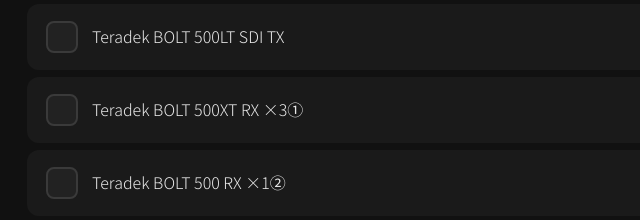
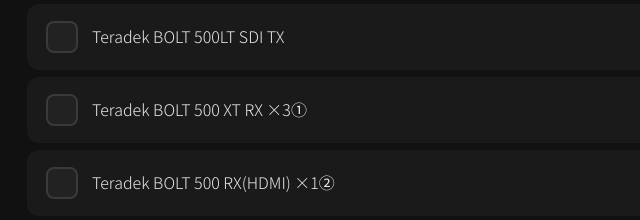
Before and after one commit to kaomai530-dev/Gear-Estimate, a plain HTML site: page index.html in a window 1280 px wide. Shown: the part 5366-5586 px from the top of the page, 263-903 px from the left. Drawn offline with nearby package versions, Linux system fonts and the light colour scheme.

Commit message:
Update index.html

```diff
--- a/index.html
+++ b/index.html
@@ -503,7 +503,7 @@ const GEAR_DATA = [
   { cat:"シネレンズ / DZOFilm (EFマウント)", items:["DZOFilm Vespid PRIME 25mm","DZOFilm Vespid PRIME 35mm","DZOFilm Vespid PRIME 50mm","DZOFilm Vespid PRIME 75mm","DZOFilm Vespid PRIME 100mm","DZOFilm Vespid PRIME 125mm","80φクランプアダプター","E-EFマウント変換","CANON EF8-15 T4 (FishEye)"]},
   { cat:"マットボックス / フィルター (4×5.65)", items:["LMB-15 (3stage)","ND0.3 (4×5.65)","ND0.6 (4×5.65)","BlackPromist (4×5.65)"]},
   { cat:"フォーカス / モニター", items:["Tilta Nucleus M focus","TV-logic F-5A","SmallHD 502","SmallHD indie 7","Tilta Nucleus Auto Focus Adapter (E to PL)"]},
-  { cat:"ワイヤレス伝送", items:["Teradek BOLT 500XT TX①","Teradek BOLT 500 TX②","Teradek BOLT 500LT SDI TX","Teradek BOLT 500XT RX ×3①","Teradek BOLT 500 RX ×1②","Accsoon CINEVIEW TX","transmitter用プレートセット","スピゴットアダプターセット","iPad"]},
+  { cat:"ワイヤレス伝送", items:["Teradek BOLT 500XT TX①","Teradek BOLT 500 TX②","Teradek BOLT 500LT SDI TX","Teradek BOLT 500 XT RX ×3①","Teradek BOLT 500 RX(HDMI) ×1②","Accsoon CINEVIEW TX","transmitter用プレートセット","スピゴットアダプターセット","iPad"]},
   { cat:"ジンバル / リグ", items:["DJI RS4","RS用ハンドル","FX3 トッププレート","FX3 ハーフゲージ","L型プレート","RS4リモートハンドル"]},
   { cat:"アクセサリー / ケーブル", items:["NOGAアーム DG9014","NOGAアーム NF9014","BNC短ケーブル","HDMI短ケーブル","Dtap延長/分配セット","Levelerセット","六角/ネジ変換セット","Manfrotto Plateセット","Mini Quick Releaseセット","SmallRig ミニシェード","SHAPEパン棒","SHAPEハンドル","GEEKRAFTクッション","CAMVATE 19mmハンドル","SmallRig 15mmハンドル","SmallRig 15mmベースプレート","SmallRig 15mmロッドセット","Nano Clampセット","Tilta FX6トップハンドル"]},
   { cat:"丸型フィルター", items:["77mmプロクサー","82mmプロクサー","82mmバリアブル ND","82mm ND (0.3-1.2)","82mm PL","82mm Black Diffusion","82mm Glimmerglass","77mmバリアブル ND","77mm ND (0.3-1.2)","77mm Black Satin","77mm Black Diffusion","77mm Low Contrast","77mm Enhancing","プリズムフィルター各種","77mm-82mmステップアップリング"]},
```
